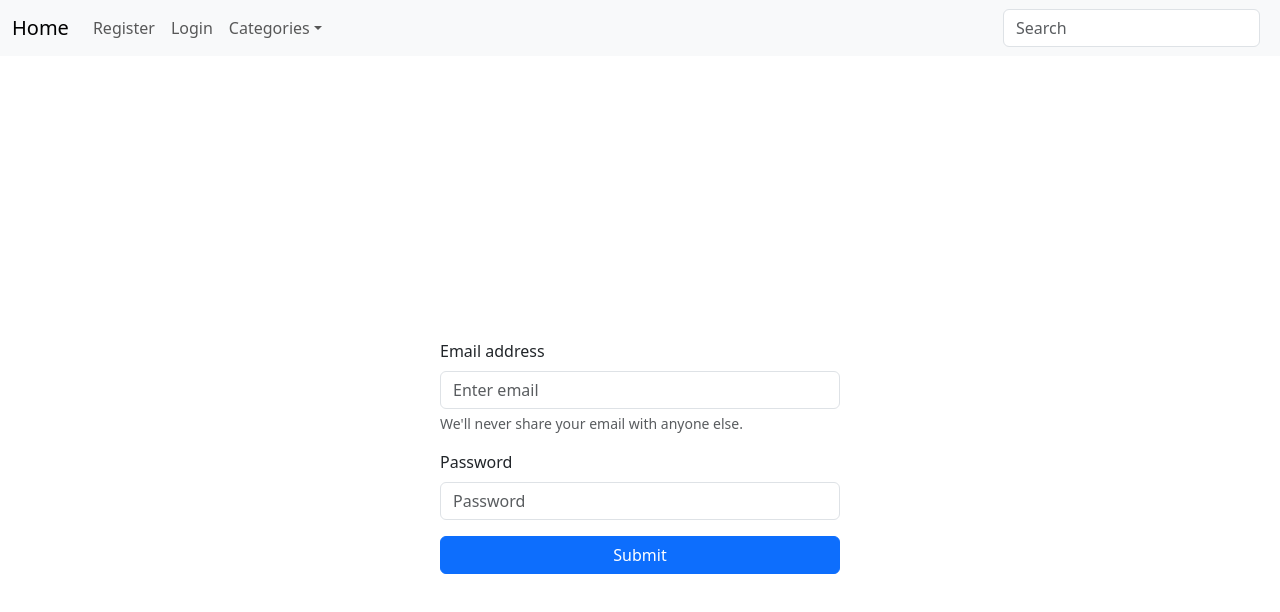
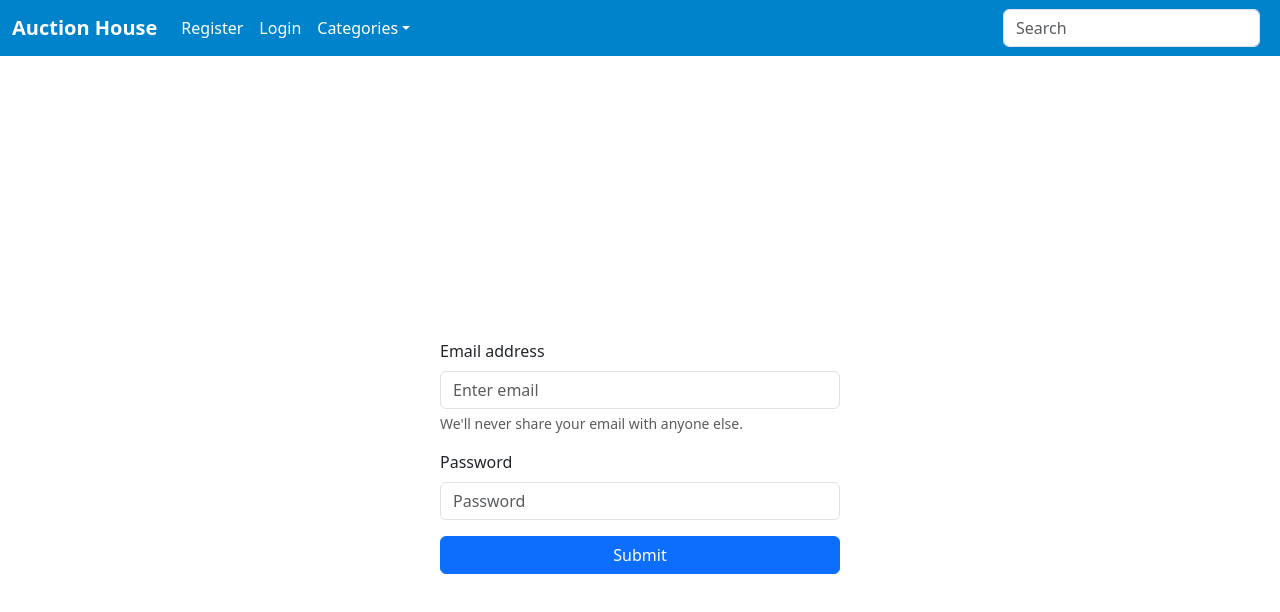
Before and after one commit to martinristow/front-end-auction-house, a React (Vite) app in the folder auction-house/: page /login in a window 1280 px wide. Shown: the top 612 px of the page. Built offline with nearby package versions, Linux system fonts and the light colour scheme.

Commit message:
Added css design on Navigation

```diff
--- /dev/null
+++ b/auction-house/src/Components/Navigation.css
@@ -0,0 +1,18 @@
+.custom-navbar {
+    background-color: #0083ca; /* Сина боја на позадината */
+}
+
+.custom-navbar .navbar-brand,
+.custom-navbar .nav-link,
+.custom-navbar .navbar-toggler {
+    color: white; /* Бел текст */
+}
+
+.custom-navbar .navbar-toggler-icon {
+    background-color: white; /* Бела боја на иконата за менување на навигацијата */
+}
+
+/* Home линкот да биде bold */
+.custom-navbar .navbar-brand {
+    font-weight: bold;
+}
--- a/auction-house/src/Components/Navigation.jsx
+++ b/auction-house/src/Components/Navigation.jsx
@@ -1,5 +1,5 @@
 import React, { useState } from 'react';
-import Button from 'react-bootstrap/Button';
+import './../Components/Navigation.css'
 import Container from 'react-bootstrap/Container';
 import Form from 'react-bootstrap/Form';
 import Nav from 'react-bootstrap/Nav';
@@ -18,9 +18,9 @@ function Navigation() {
     };
 
     return (
-        <Navbar expand="lg" className="bg-body-tertiary">
+        <Navbar expand="lg" className="custom-navbar">
             <Container fluid>
-                <Navbar.Brand as={Link} to="/">Home</Navbar.Brand> {/* Use Link for routing */}
+                <Navbar.Brand as={Link} to="/">Auction House</Navbar.Brand> {/* Use Link for routing */}
                 <Navbar.Toggle aria-controls="navbarScroll" />
                 <Navbar.Collapse id="navbarScroll">
                     <Nav
```
